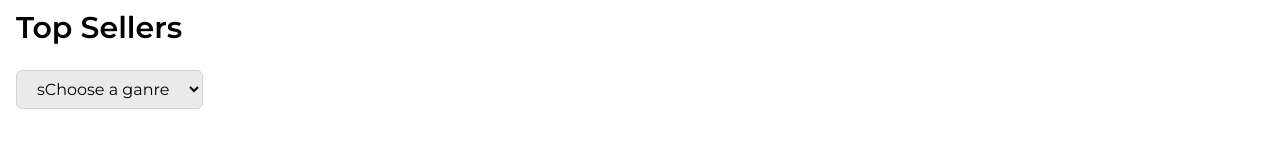
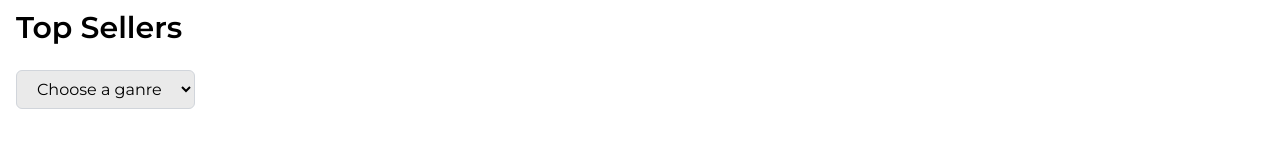
Before and after one commit to Pamkenas/Book-Store, a React (Vite) app in the folder frontend/: page / in a window 1280 px wide. Shown: the part 647-807 px from the top of the page. Built offline with nearby package versions, Linux system fonts and the light colour scheme.

Commit message:
initial commit

```diff
--- a/frontend/src/pages/home/TopSellers.jsx
+++ b/frontend/src/pages/home/TopSellers.jsx
@@ -28,7 +28,7 @@ const TopSellers = () => {
           className="border bg-[#EAEAEA] border-gray-300 rounded-md px-4 py-2 focus:outline-none"
         >
           {categories.map((category, index) => (
-            <option key={index} value={category}>s
+            <option key={index} value={category}>
               {category}
             </option>
           ))}
```
